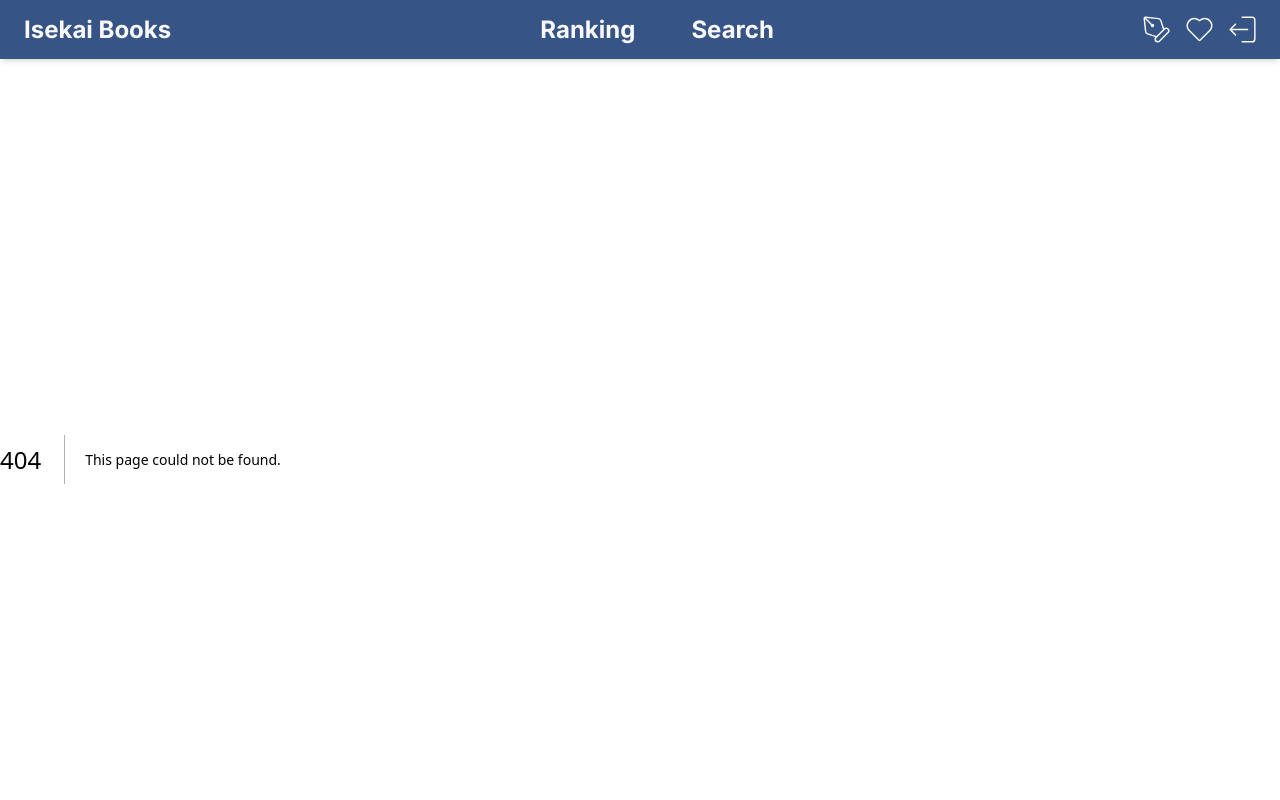
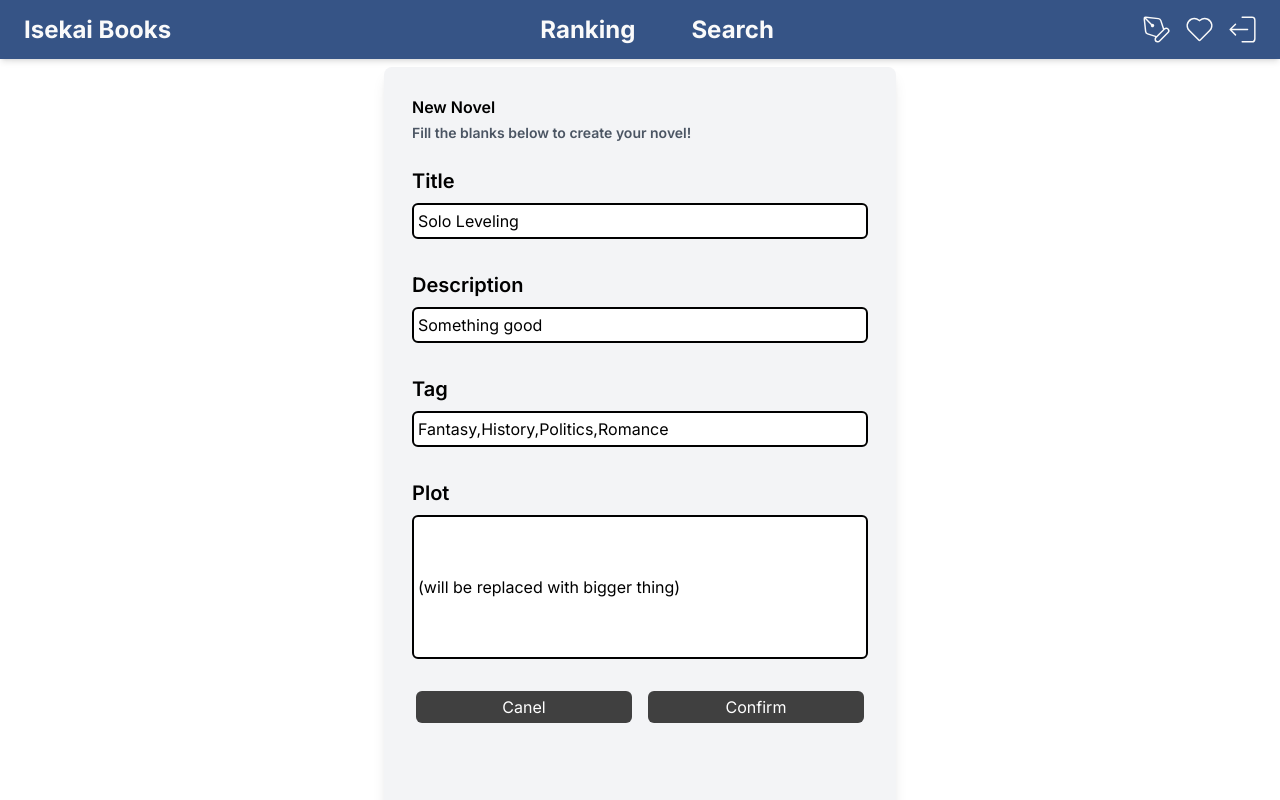
Before and after one commit to rlaehd62/Isekai-Front, a Next.js app: page /write in a window 1280 px wide. Before the commit this address had no page. Shown: the top 800 px of the page. Built offline with nearby package versions, Linux system fonts and the light colour scheme.

Commit message:
Added a write page with temporal design.

```diff
--- /dev/null
+++ b/src/app/write/index.css
@@ -0,0 +1,11 @@
+@tailwind base;
+@tailwind components;
+@tailwind utilities;
+
+@layer components {
+
+    .write-input {
+        @apply my-2 p-1 rounded-md border-2 border-black;
+    }
+
+}
--- /dev/null
+++ b/src/app/write/page.tsx
@@ -0,0 +1,39 @@
+import './index.css'
+
+export default function page()
+{
+    return (
+        <div className="flex flex-col w-full bg-gray-100 rounded-lg p-5 m-2 gap-2 shadow-lg md:w-2/5 md:mx-auto">
+
+            <div className="flex flex-col m-2 text-md font-semibold gap-1">
+                <div>New Novel</div>
+                <p className='text-sm text-gray-600'>Fill the blanks below to create your novel!</p>
+            </div>
+
+            <div className="flex flex-col m-2">
+                <div className="text-xl font-semibold">Title</div>
+                <input className="write-input" type="text" value='Solo Leveling' />
+            </div>
+
+            <div className="flex flex-col m-2">
+                <div className="text-xl font-semibold">Description</div>
+                <input className="write-input" type="text" value='Something good' />
+            </div>
+
+            <div className="flex flex-col m-2">
+                <div className="text-xl font-semibold">Tag</div>
+                <input className="write-input" type="text" value='Fantasy,History,Politics,Romance' />
+            </div>
+
+            <div className="flex flex-col m-2">
+                <div className="text-xl font-semibold">Plot</div>
+                <input className="write-input h-36" type="text" value='(will be replaced with bigger thing)' />
+            </div>
+
+            <div className='flex flex-row m-2 gap-2 items-center justify-around'>
+                <button className='w-full mx-1 bg-neutral-700 text-white rounded-md px-3 py-1'>Canel</button>
+                <button className='w-full mx-1 bg-neutral-700 text-white rounded-md px-3 py-1 '>Confirm</button>
+            </div>
+        </div>
+    )
+}
```
